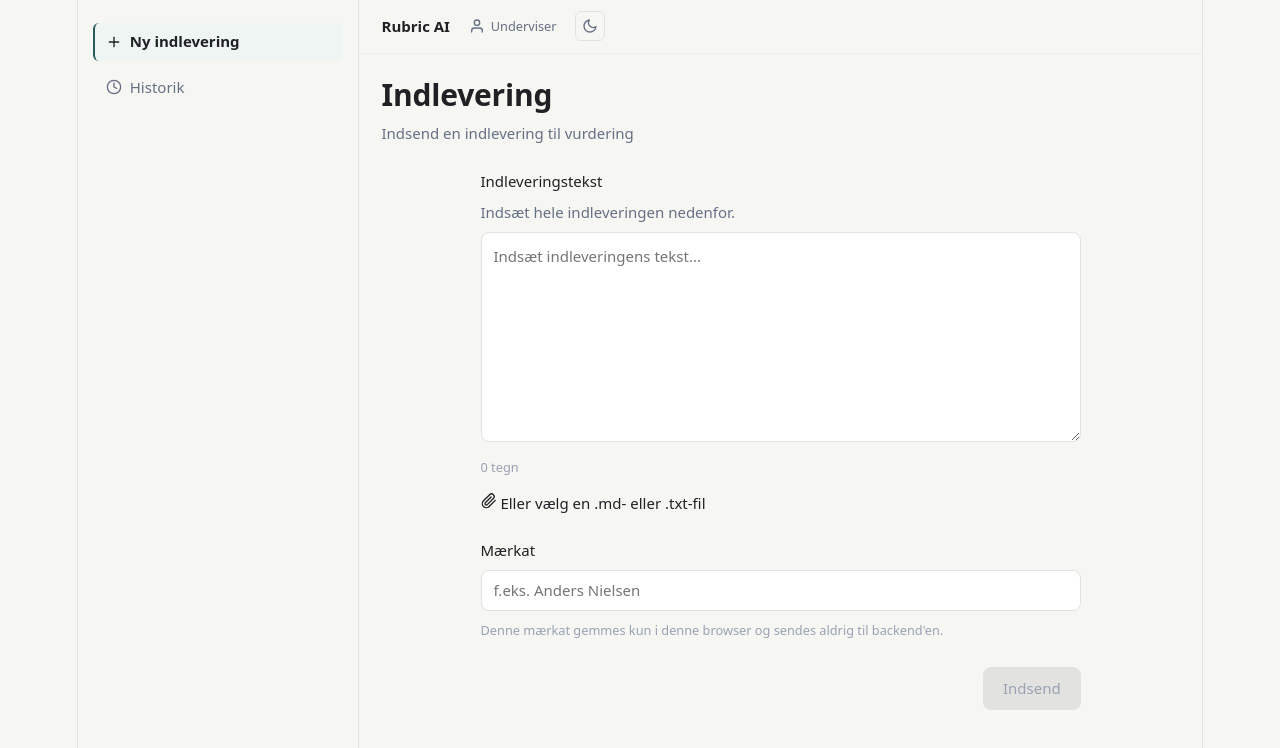
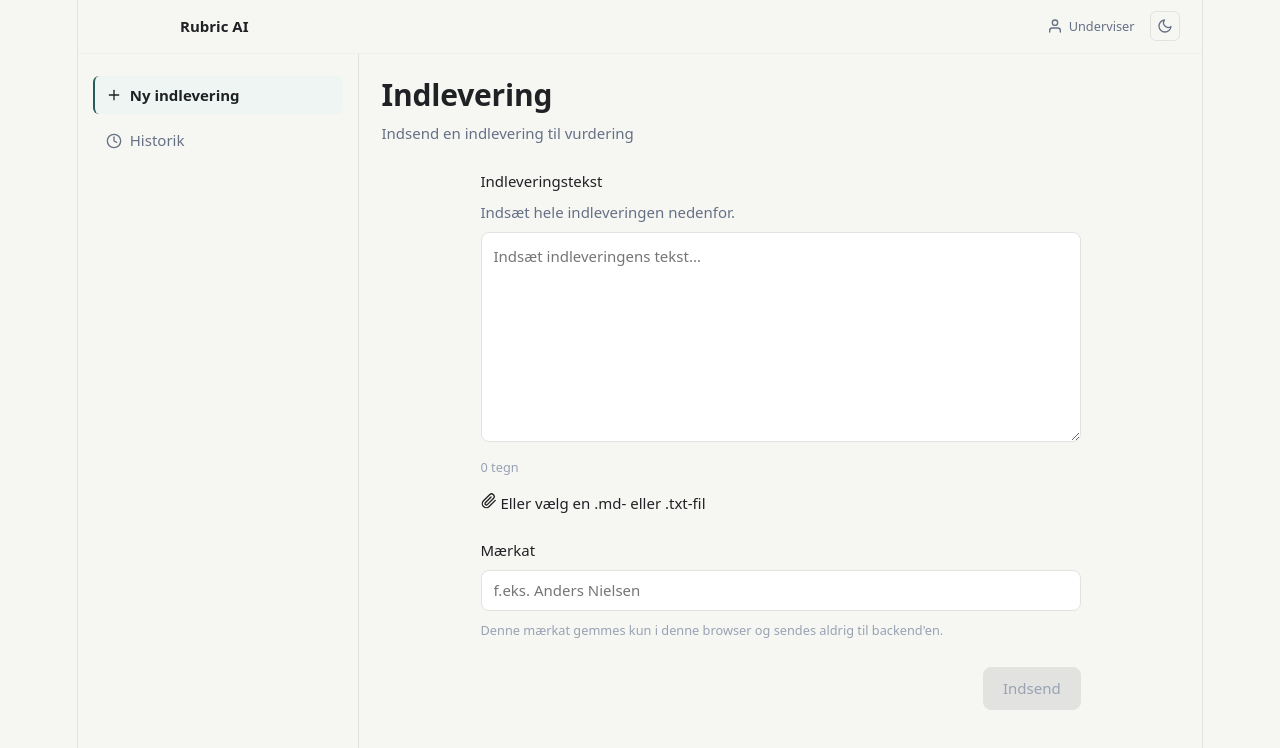
Before and after one commit to Mortenjenne/rubric-ai-ui, a React (Vite) app: page / in a window 1280 px wide. Shown: the top 748 px of the page. Built offline with nearby package versions, Linux system fonts and the light colour scheme; no server answers.

Commit message:
Span the header over the sidebar, Rubric AI left / Underviser right (ticket 19)

```diff
--- a/src/App.jsx
+++ b/src/App.jsx
@@ -8,10 +8,10 @@ import styles from './App.module.css'
 
 function App() {
   return (
-    <div className={styles.shell}>
-      <Sidebar />
-      <div className={styles.content}>
-        <PageHeader />
+    <div className={styles.appShell}>
+      <PageHeader />
+      <div className={styles.shell}>
+        <Sidebar />
         <main className={styles.main}>
           <Routes>
             <Route path="/" element={<UploadPage />} />
--- a/src/App.module.css
+++ b/src/App.module.css
@@ -1,3 +1,10 @@
+.appShell {
+  display: flex;
+  flex-direction: column;
+  flex: 1;
+  min-height: 0;
+}
+
 .shell {
   display: flex;
   flex: 1;
@@ -5,14 +12,6 @@
   text-align: left;
 }
 
-.content {
-  flex: 1;
-  min-width: 0;
-  display: flex;
-  flex-direction: column;
-  min-height: 0;
-}
-
 .main {
   flex: 1;
   min-width: 0;
--- a/src/shared/ui/PageHeader.jsx
+++ b/src/shared/ui/PageHeader.jsx
@@ -3,16 +3,19 @@ import { strings } from '../i18n/strings'
 import { ThemeToggle } from './ThemeToggle'
 import styles from './PageHeader.module.css'
 
-/** A low-contrast context bar above the routed page content. Navigation lives in the sidebar
- * only — this header repeats identity, not the nav links. Everything clusters to the left. */
+/** A low-contrast bar spanning the full width above the sidebar and the routed page content.
+ * "Rubric AI" sits over the sidebar column; identity and the theme toggle sit on the right, over
+ * the content column. Navigation lives in the sidebar only — this header carries no nav links. */
 export function PageHeader() {
   return (
     <header className={styles.header}>
-      <span className={styles.name}>{strings.app.name}</span>
-      <span className={styles.identity}>
-        <User aria-hidden="true" size={16} /> {strings.sidebar.identity}
+      <span className={styles.brand}>{strings.app.name}</span>
+      <span className={styles.right}>
+        <span className={styles.identity}>
+          <User aria-hidden="true" size={16} /> {strings.sidebar.identity}
+        </span>
+        <ThemeToggle />
       </span>
-      <ThemeToggle />
     </header>
   )
 }
--- a/src/shared/ui/PageHeader.module.css
+++ b/src/shared/ui/PageHeader.module.css
@@ -1,16 +1,26 @@
 .header {
   display: flex;
   align-items: center;
-  gap: 1.25rem;
   padding: 0.75rem 1.5rem;
   border-bottom: 1px solid var(--border-subtle);
   color: var(--text);
   flex-shrink: 0;
 }
 
-.name {
+.brand {
+  /* Matches the sidebar's 250px width (minus this header's own left padding) so the name sits
+     directly above the sidebar column, not just at the header's left edge. */
+  width: calc(250px - 1.5rem);
+  flex-shrink: 0;
   font-weight: 600;
   color: var(--text-h);
+}
+
+.right {
+  display: flex;
+  align-items: center;
+  gap: 1rem;
+  margin-left: auto;
 }
 
 .identity {
```
Also changed, not shown: .scratch/rubric-ai-mvp/issues/19-full-width-header-over-sidebar.md (added), 1 other file (tests, documents, lock files or other folders).
